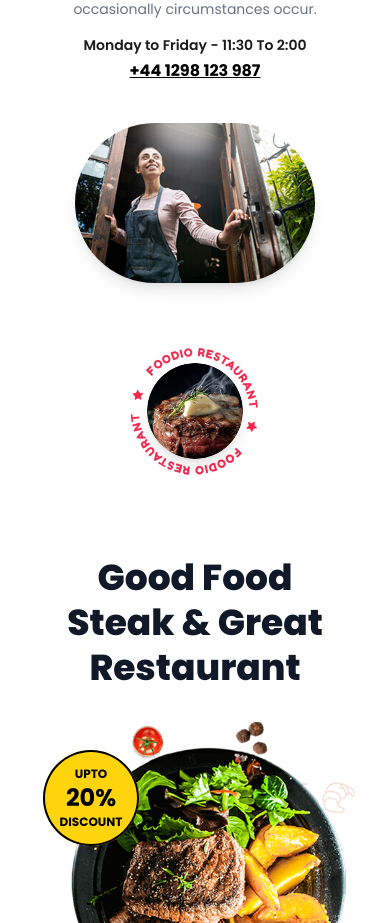
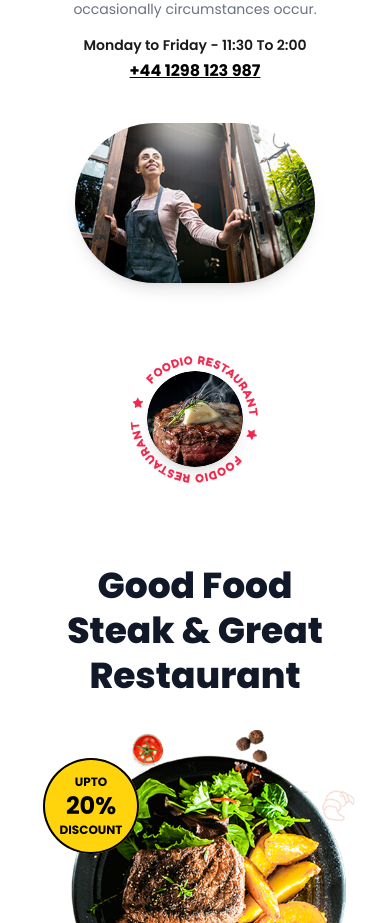
Before and after one commit to chandankumar171/TasteNest, a React (Create React App) app: page / in a window 390 px wide. Shown: the part 1545-2468 px from the top of the page. Built offline with nearby package versions, Linux system fonts and the light colour scheme.

Commit message:
add responsiveness

```diff
--- a/src/components/About.jsx
+++ b/src/components/About.jsx
@@ -62,7 +62,8 @@ const About = () => {
           {/* <div className="flex justify-center"> */}
           {/* <div className="flex justify-center w-full"> */}
           {/* <div className="flex flex-col md:flex-row items-center justify-center gap-18 w-full"> */}
-          <div className="flex flex-col md:flex-row items-center md:justify-between justify-center gap-8 w-full md:px-20 lg:justify-center lg:gap-8 lg:px-0">
+          {/* <div className="flex flex-col md:flex-row items-center md:justify-between justify-center gap-8 w-full md:px-20 lg:justify-center lg:gap-6 lg:px-0"> */}
+          <div className="flex flex-col md:flex-row items-center justify-center gap-10 w-full max-w-[500px] mx-auto">
           <img
             src={person}
             alt="person"
@@ -73,7 +74,8 @@ const About = () => {
 
           {/* Circle Text Badge with Image Inside */}
            {/* <div className="relative w-32 h-32 flex items-center justify-center ">  */}
-           <div className="relative w-32 h-32 flex items-center justify-center overflow-visible">
+           {/* <div className="relative w-32 h-32 flex items-center justify-center overflow-visible"> */}
+           <div className="relative w-32 h-32 flex items-center justify-center shrink-0">
             <img
               src={circleText}
               alt="FOODIO RESTAURANT"
```
